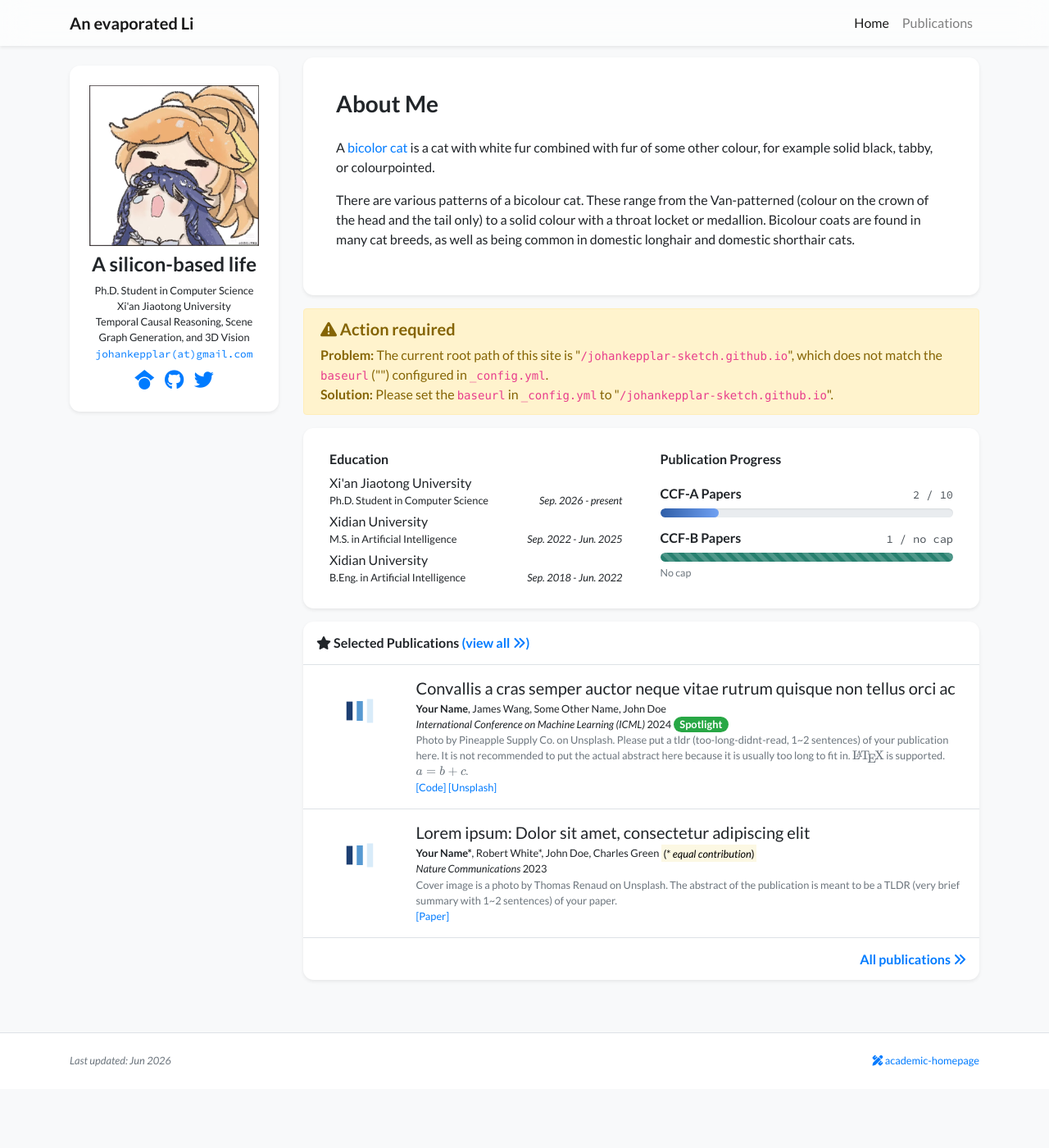
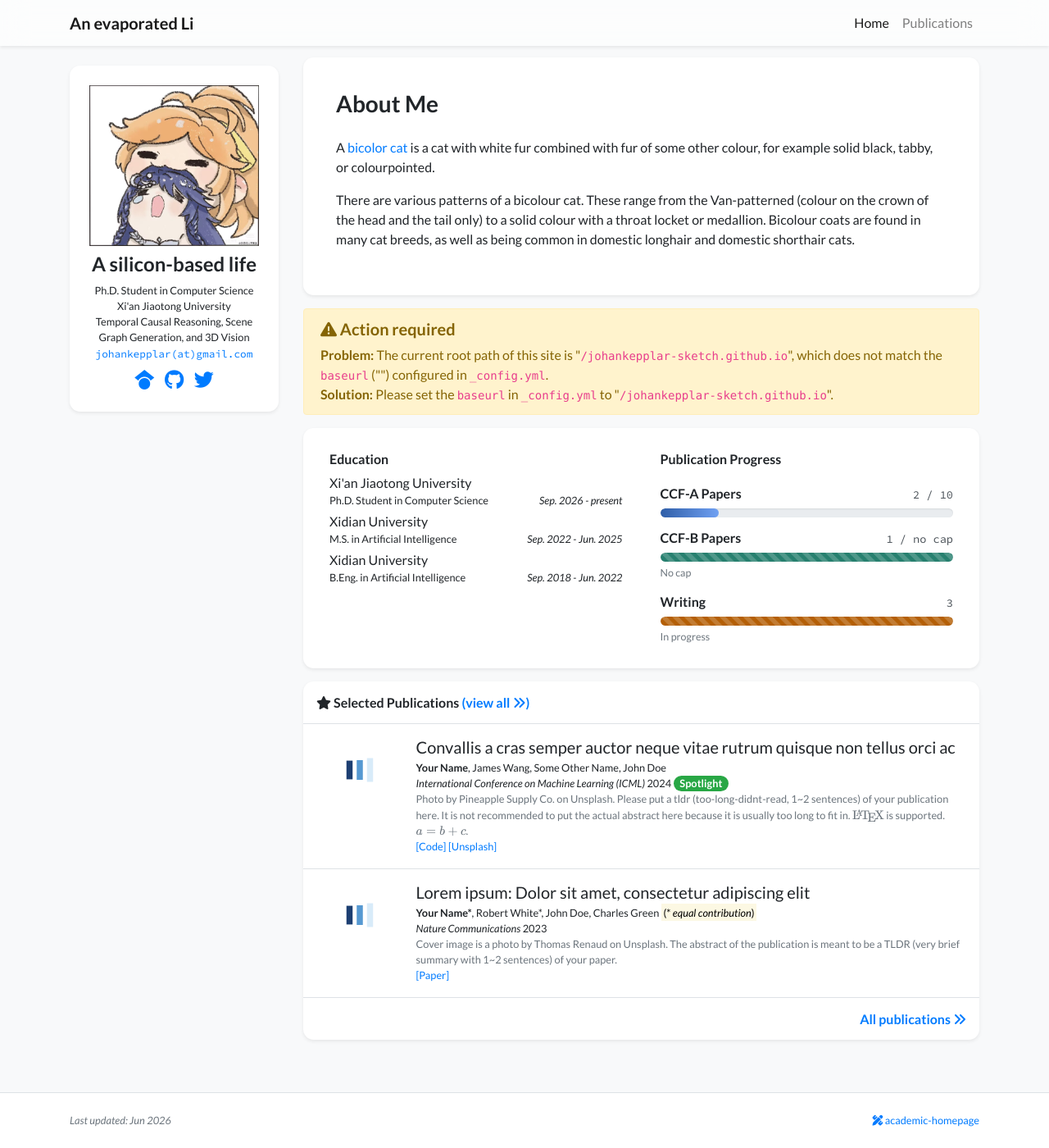
Before and after one commit to johankepplar-sketch/johankepplar-sketch.github.io, a Jekyll site: the page built from index.html, in a window 1280 px wide and 1400 px high, scrolled down 10 px. Shown: the whole window at 82% size. Built offline with Jekyll 4.4.1, drawn with Linux system fonts in a browser that asks for light colours; nearby versions of some CDN libraries; a style sheet for code colours, icons or effects is not loaded; before the commit the page ends 1338 px from its top, so only the background shows below that.

Commit message:
feat: add writing progress metric

```diff
--- a/_data/profile.yml
+++ b/_data/profile.yml
@@ -58,3 +58,8 @@ publication_progress:
 - name: CCF-B Papers
   current: 1
   caption: No cap
+- name: Writing
+  current: 3
+  count_label: '3'
+  caption: In progress
+  variant: writing
--- a/_includes/widgets/experience_card.html
+++ b/_includes/widgets/experience_card.html
@@ -55,7 +55,7 @@
                                 <div class="publication-progress-head">
                                     <span class="publication-progress-name">{{ item.name }}</span>
                                     <span class="publication-progress-count">
-                                        {{ item.current }}{% if item.total %} / {{ item.total }}{% else %} / no cap{% endif %}
+                                        {% if item.count_label %}{{ item.count_label }}{% else %}{{ item.current }}{% if item.total %} / {{ item.total }}{% else %} / no cap{% endif %}{% endif %}
                                     </span>
                                 </div>
                                 <div class="progress publication-progress-track">
@@ -63,7 +63,7 @@
                                     {% assign progress_percent = item.current | times: 100 | divided_by: item.total %}
                                     <div class="progress-bar publication-progress-fill publication-progress-fill-a" role="progressbar" style="width: {{ progress_percent }}%;" aria-valuenow="{{ item.current }}" aria-valuemin="0" aria-valuemax="{{ item.total }}"></div>
                                     {% else %}
-                                    <div class="progress-bar progress-bar-striped publication-progress-fill publication-progress-fill-open publication-progress-fill-b" role="img" style="width: 100%;" aria-label="{{ item.name }}: {{ item.current }} papers, no total cap"></div>
+                                    <div class="progress-bar progress-bar-striped publication-progress-fill publication-progress-fill-open {% if item.variant == "writing" %}publication-progress-fill-writing{% else %}publication-progress-fill-b{% endif %}" role="img" style="width: 100%;" aria-label="{{ item.name }}: {{ item.current }} papers{% if item.caption %}, {{ item.caption }}{% else %}, no total cap{% endif %}"></div>
                                     {% endif %}
                                 </div>
                                 {% unless item.total %}
--- a/assets/css/global.css
+++ b/assets/css/global.css
@@ -143,6 +143,12 @@ div.lazy {
     background-size: 0.9rem 0.9rem;
 }
 
+.publication-progress-fill-writing {
+    background-color: #b45f06;
+    background-image: linear-gradient(45deg, rgba(255, 255, 255, 0.18) 25%, transparent 25%, transparent 50%, rgba(255, 255, 255, 0.18) 50%, rgba(255, 255, 255, 0.18) 75%, transparent 75%, transparent);
+    background-size: 0.9rem 0.9rem;
+}
+
 .publication-progress-caption {
     color: #6c757d;
     font-size: 0.78rem;
```
